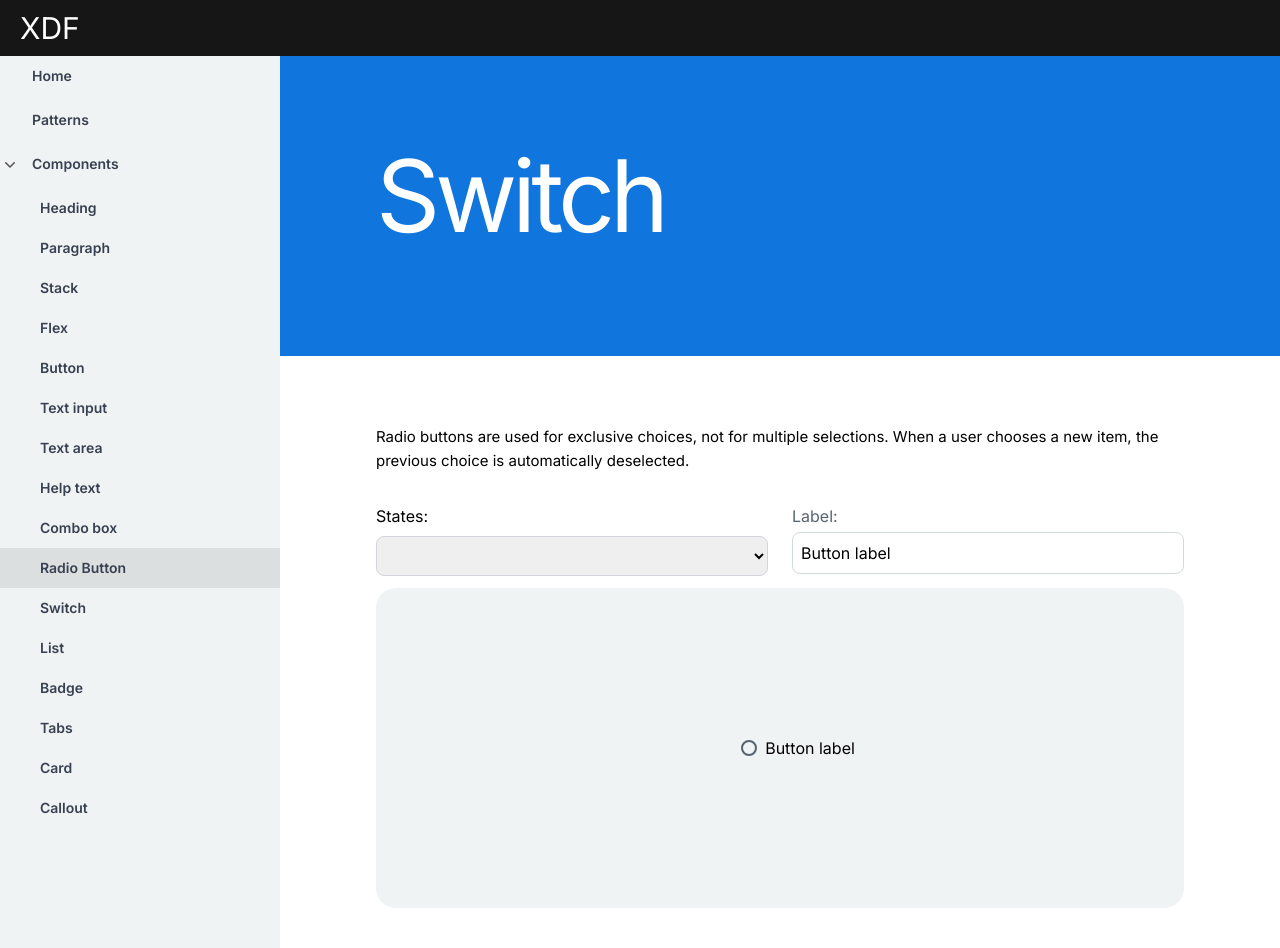
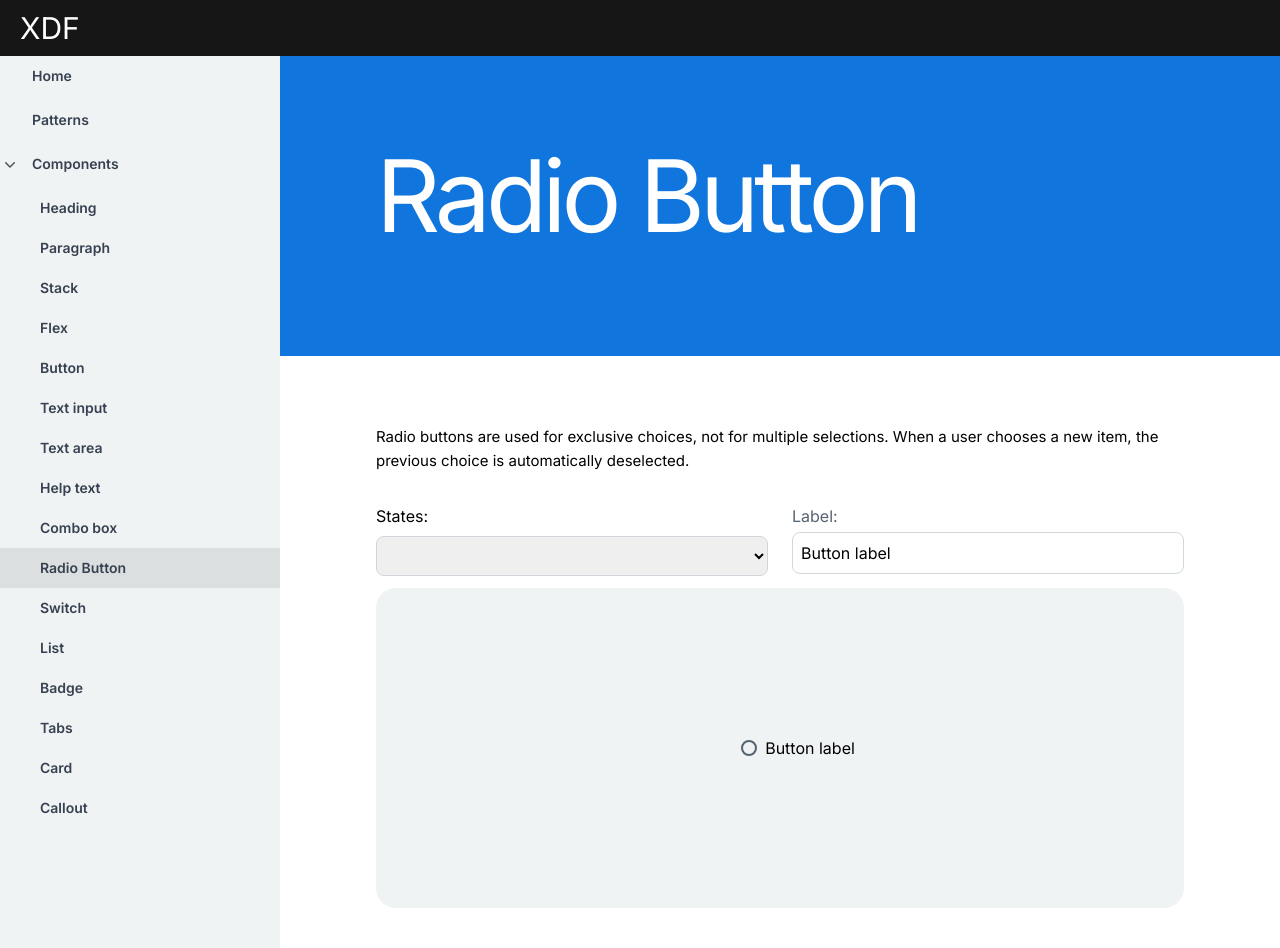
Before and after one commit to totisama/design-system, a Next.js app: page /components/radio-button in a window 1280 px wide. Built offline with nearby package versions, Linux system fonts and the light colour scheme.

Commit message:
fix title

```diff
--- a/src/app/components/radio-button/page.tsx
+++ b/src/app/components/radio-button/page.tsx
@@ -3,9 +3,9 @@ import { Text } from '@/components/text/text'
 import type React from 'react'
 import { RadioButtonPlayground } from '@/components/radio-button/radio-button-playground'
 
-export default function SwitchPage() {
+export default function RadioButtonPage() {
   return (
-    <PageWrapper name='Switch'>
+    <PageWrapper name='Radio Button'>
       <section className='w-full my-5'>
         <Text as='p'>
           Radio buttons are used for exclusive choices, not for multiple
```
